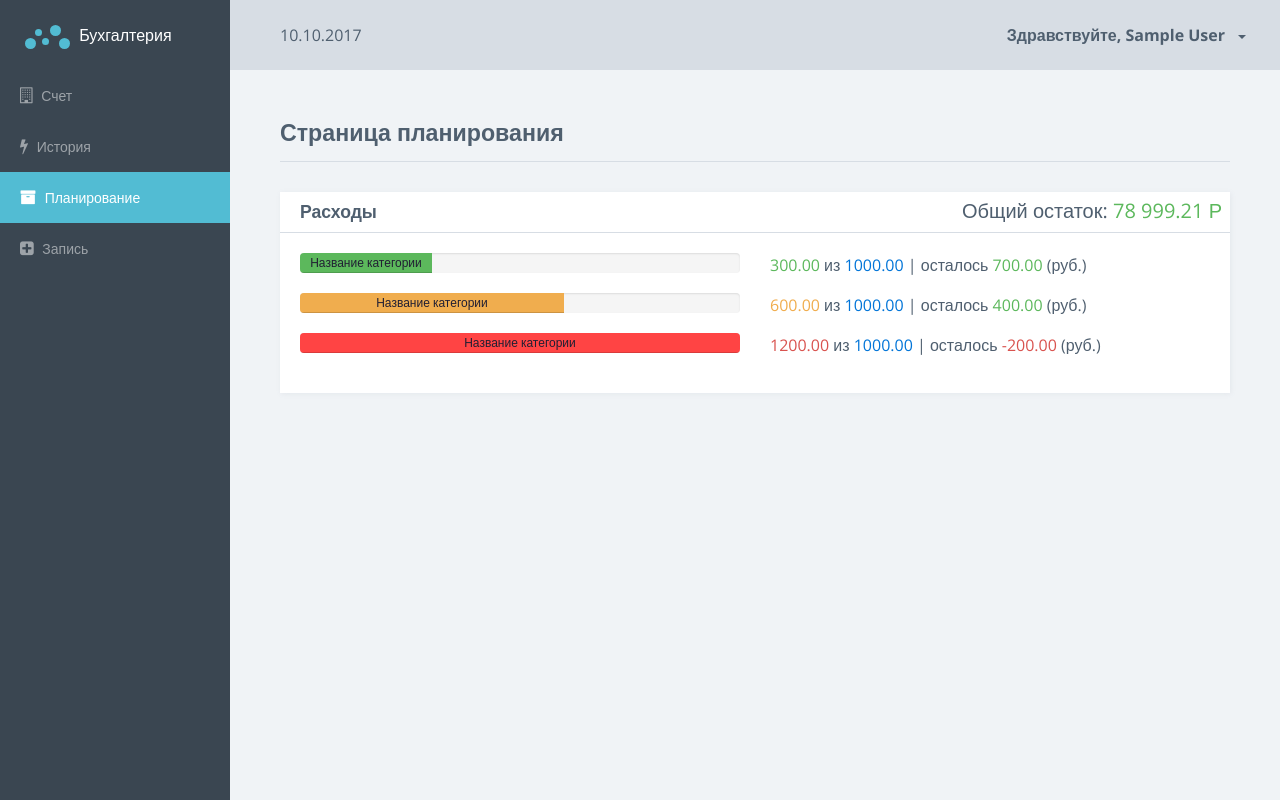
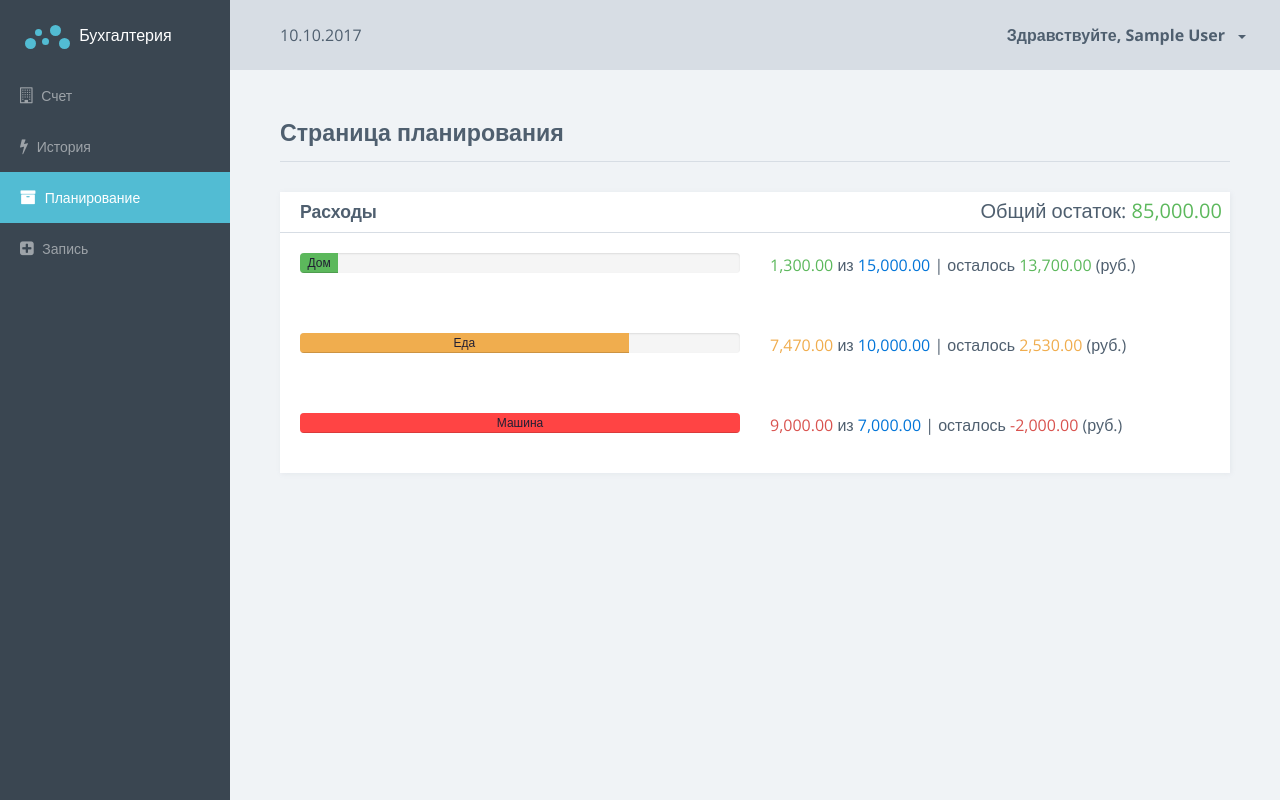
Before and after one commit to ruMoonGuard/home-bookkeeping, an Angular app: page /system/planning in a window 1280 px wide. Built offline with nearby package versions, Linux system fonts and the light colour scheme; data requests are answered from the project's data file; sample sign-in values are in the browser's storage.

Commit message:
Release planning page

```diff
--- a/db.json
+++ b/db.json
@@ -8,7 +8,7 @@
     }
   ],
   "bill": {
-    "value": 100000,
+    "value": 85000,
     "currency": "RUB"
   },
   "categories": [
@@ -68,6 +68,22 @@
       "date": "10.06.2017 14:01:58",
       "id": 5,
       "description": "Заправка + проход ТО"
+    },
+    {
+      "type": "outcome",
+      "description": "На ремонте",
+      "date": "18.10.17 19:12:19",
+      "category": 3,
+      "amount": 5000,
+      "id": 7
+    },
+    {
+      "type": "outcome",
+      "description": "Закупил продуктов на семью",
+      "date": "18.10.17 19:13:17",
+      "category": 2,
+      "amount": 5000,
+      "id": 8
     }
   ]
 }
--- a/src/app/system/planning-page/planning-page.component.html
+++ b/src/app/system/planning-page/planning-page.component.html
@@ -3,7 +3,7 @@
     Страница планирования <span class="sparkline bar"></span>
   </h3>
 </div>
-<section class="section">
+<section class="section" *ngIf="isLoaded">
   <div class="row">
     <div class="col-md-12">
       <div class="card">
@@ -12,29 +12,29 @@
             <h3 class="title">Расходы</h3>
           </div>
           <h5 class="planning-expenses pull-right">
-            Общий остаток: <span class="text-success">78 999.21 Р</span>
+            Общий остаток: <span class="text-success">{{ bill.value | number:'1.2'}}</span>
           </h5>
         </div>
-        <div class="card-block">
+        <div class="card-block" *ngFor="let c of categories">
           <div class="row">
             <div class="col-xs-6">
               <div class="n-progress">
-                <div class="progress-bar success" style="width: 30%;">
-                  <span>Название категории</span>
+                <div class="progress-bar {{ getCatColor(c) }}" [ngStyle]="{'width': getCatPercent(c)}">
+                  <span> {{ c.name }}</span>
                 </div>
               </div>
             </div>
             <div class="col-xs-6">
               <p>
-                <span class="text-success">300.00</span>
+                <span class="text-{{ getCatColor(c) }}">{{ getCategoryCost(c) | number:'1.2'}}</span>
                 из
-                <span class="text-primary">1000.00</span>
+                <span class="text-primary">{{ c.capacity | number:'1.2' }}</span>
                 |
-                осталось <span class="text-success">700.00</span> (руб.)
+                осталось <span class="text-{{ getCatColor(c) }}">{{ c.capacity - getCategoryCost(c) | number:'1.2' }}</span> (руб.)
               </p>
             </div>
           </div>
-          <div class="row">
+<!--          <div class="row">
             <div class="col-xs-6">
               <div class="n-progress">
                 <div class="progress-bar warning" style="width: 60%;">
@@ -69,9 +69,10 @@
                 осталось <span class="text-danger">-200.00</span> (руб.)
               </p>
             </div>
-          </div>
+          </div>-->
         </div>
       </div>
     </div>
   </div>
 </section>
+<section class="section" *ngIf="!isLoaded">Loading...</section>
--- a/src/app/system/planning-page/planning-page.component.ts
+++ b/src/app/system/planning-page/planning-page.component.ts
@@ -1,15 +1,74 @@
-import { Component, OnInit } from '@angular/core';
+import { Component, OnDestroy, OnInit } from '@angular/core';
+import { Subscription } from 'rxjs/Subscription';
+import { Observable } from 'rxjs/Observable';
+
+import { BillService } from '../shared/services/bill.service';
+import { EventsService } from '../shared/services/events.service';
+import { CategoriesService } from '../shared/services/categories.service';
+import { Bill } from '../../models/bill.model';
+import { Category } from '../../models/category.model';
+import { EventChangeMoney } from '../../models/event.model';
 
 @Component({
   selector: 'csw-planning-page',
   templateUrl: './planning-page.component.html',
   styleUrls: ['./planning-page.component.scss']
 })
-export class PlanningPageComponent implements OnInit {
+export class PlanningPageComponent implements OnInit, OnDestroy {
 
-  constructor() { }
+  private sub1: Subscription;
+
+  isLoaded = false;
+  bill: Bill;
+  categories: Category[];
+  events: EventChangeMoney[];
+
+  constructor(
+    private billService: BillService,
+    private eventsService: EventsService,
+    private categoriesService: CategoriesService
+  ) { }
 
   ngOnInit() {
+    this.sub1 = Observable.combineLatest(
+      this.billService.getBill(),
+      this.categoriesService.getCategories(),
+      this.eventsService.getEvents()
+    ).subscribe((data: [Bill, Category[], EventChangeMoney[]]) => {
+      this.bill = data[0];
+      this.categories = data[1];
+      this.events = data[2];
+      this.isLoaded = true;
+    });
   }
 
+  ngOnDestroy() {
+    if (this.sub1) { this.sub1.unsubscribe(); }
+  }
+
+  getCategoryCostPercent(cat: Category): string {
+    return `${this.getCategoryCost(cat)}%`;
+  }
+
+  getCategoryCost(cat: Category): number {
+    const eventsByCat = this.events.filter(e => e.category === cat.id && e.type === 'outcome');
+    return eventsByCat.reduce((total, e) => {
+      total += e.amount;
+      return total;
+      }, 0);
+  }
+
+  getCatPercent(cat: Category): string {
+    return `${this.getPercent(cat)}%`;
+  }
+
+  getCatColor(cat: Category): string {
+    const percent = this.getPercent(cat);
+    return  percent <= 60 ? 'success' : percent >= 100 ? 'danger' : 'warning';
+  }
+
+  private getPercent(cat: Category): number {
+    const percent = (this.getCategoryCost(cat) / cat.capacity) * 100;
+    return percent > 100 ? 100 : percent;
+  }
 }
--- a/src/app/system/records-page/add-event/add-event.component.ts
+++ b/src/app/system/records-page/add-event/add-event.component.ts
@@ -45,7 +45,7 @@ export class AddEventComponent implements OnInit, OnDestroy {
     const { type, amount, category, description } = form.value;
     const date = moment().format('DD.MM.YY HH:mm:ss');
 
-    const event = new EventChangeMoney(type, description, date, category, amount);
+    const event = new EventChangeMoney(type, description, date, +category, amount);
 
     this.sub1 = this.billService.getBill()
       .subscribe((bill: Bill) => {
--- a/src/app/system/shared/services/events.service.ts
+++ b/src/app/system/shared/services/events.service.ts
@@ -14,4 +14,8 @@ export class EventsService extends BaseAPI {
   addEventChangeMoney(event: EventChangeMoney): Observable<EventChangeMoney> {
     return this.post('events', event);
   }
+
+  getEvents(): Observable<EventChangeMoney[]> {
+    return this.get('events');
+  }
 }
```
